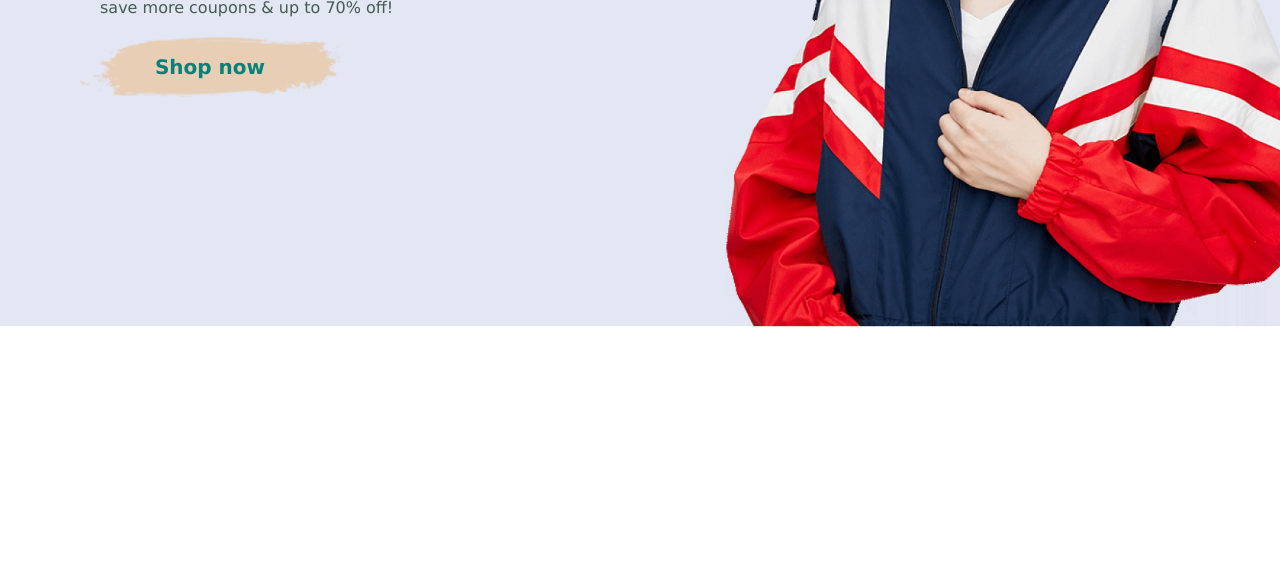
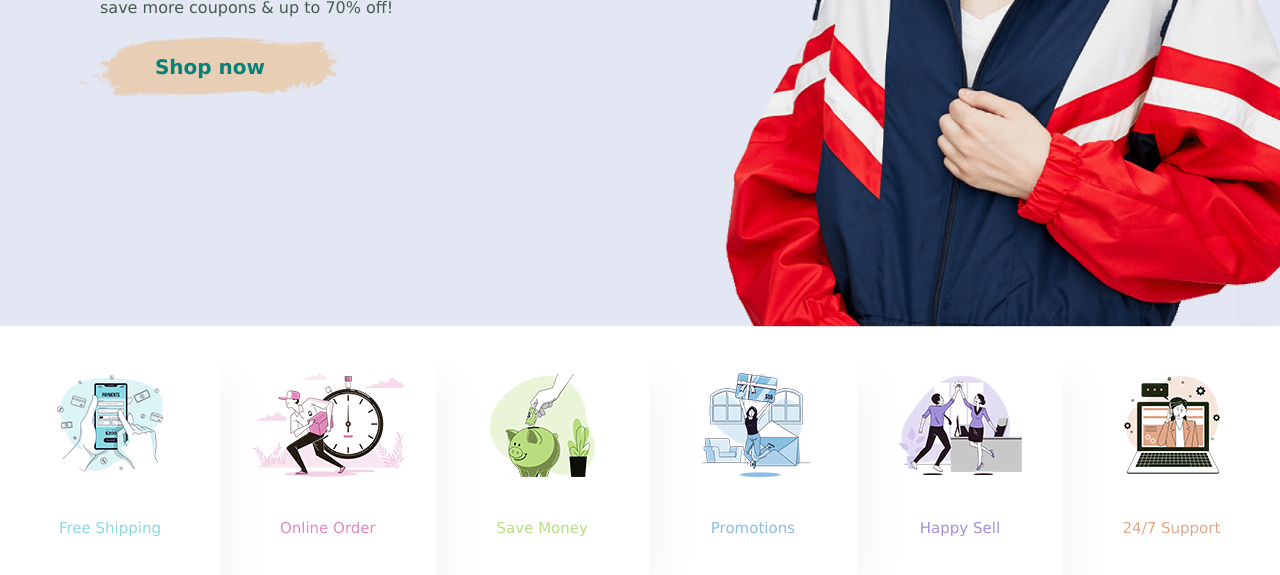
Before and after one commit to Dhruv-6969/FullStack-Web, a plain HTML site: page Projects (HTML-CSS)/E-commerce App/index.html in a window 1280 px wide. Shown: the part 473-1048 px from the top of the page. Before the commit the page ends 800 px from the top, so only its background shows below. Drawn offline with Linux system fonts and the light colour scheme.

Commit message:
modified:   Projects (HTML-CSS)/E-commerce App/index.html 	modified:   Projects (HTML-CSS)/E-commerce App/style.css

```diff
--- a/Projects (HTML-CSS)/E-commerce App/index.html
+++ b/Projects (HTML-CSS)/E-commerce App/index.html
@@ -38,6 +38,33 @@
             <p>save more coupons & up to 70% off!</p>
             <button>Shop now</button>
         </section>
+
+        <section id="features">
+            <div class="freeshipping">
+                <img src="images/features/f1.png" alt="Free Shipping">
+                <h6>Free Shipping</h6>
+            </div>
+            <div class="onlineorder">
+                <img src="images/features/f2.png" alt="Online Order">
+                <h6>Online Order</h6>
+            </div>
+            <div class="savemoney">
+                <img src="images/features/f3.png" alt="Save Money">
+                <h6>Save Money</h6>
+            </div>
+            <div class="promotions">
+                <img src="images/features/f4.png" alt="Promotions">
+                <h6>Promotions</h6>
+            </div>
+            <div class="happysell">
+                <img src="images/features/f5.png" alt="Happy Sell">
+                <h6>Happy Sell</h6>
+            </div>
+            <div class="support">
+                <img src="images/features/f6.png" alt="24/7 Support">
+                <h6>24/7 Support</h6>
+            </div>
+        </section>
     </main>
 
     <footer>
--- a/Projects (HTML-CSS)/E-commerce App/style.css
+++ b/Projects (HTML-CSS)/E-commerce App/style.css
@@ -121,3 +121,53 @@
     padding: 20px;
     color: #465b52;
 }
+
+#features{
+    display: flex;
+    align-items: center;
+    justify-content: space-around;
+    margin: 30px 0px;
+}
+
+#features div{
+    box-shadow: 20px 20px 34px rgba(0, 0, 0, 0.03);
+    /* border: 1px solid #cce7d0; */
+    cursor: pointer;
+    justify-content: center;
+    align-items: center;
+    transition: box-shadow 0.3s;
+    text-align: center;
+    padding-top: 15px;
+}
+
+#features div h6{
+    font-size: 15px;
+    font-weight:550;
+    padding: 40px;
+    border-radius: 4px;
+    display: inline-block;
+    line-height: 1;
+}
+
+#features div:hover{
+    box-shadow: 10px 10px 54px rgba(0, 0, 0, 0.1);
+}
+
+.freeshipping h6{
+    color: #89d8e1;
+}
+.onlineorder h6{
+    color: #e189bc;
+}
+.savemoney h6{
+    color: #b8dd7f;
+}
+.promotions h6{
+    color: #89bfe1;
+}
+.happysell h6{
+    color: #a28fda;
+}
+.support h6{
+    color: #e2a789;
+}
```
